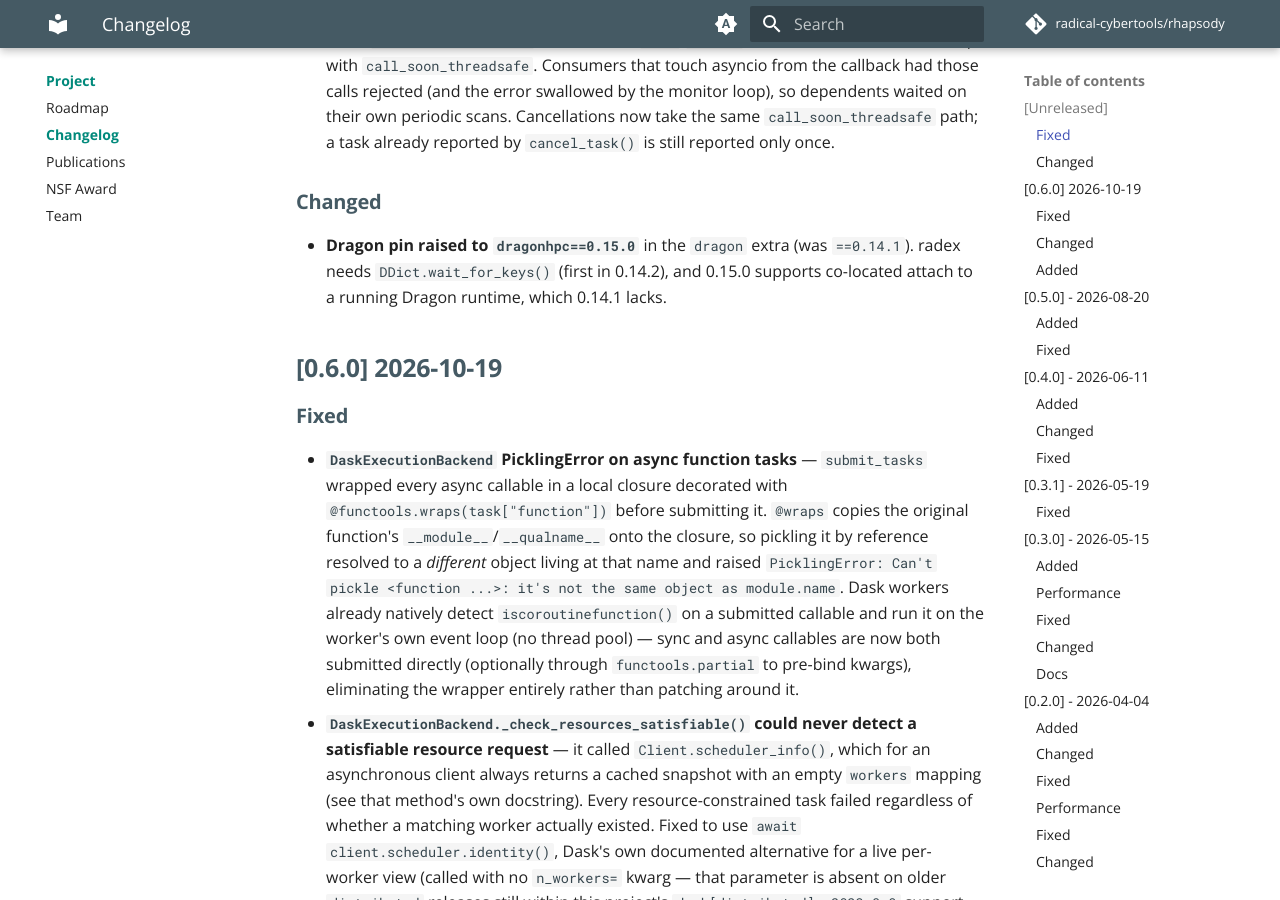
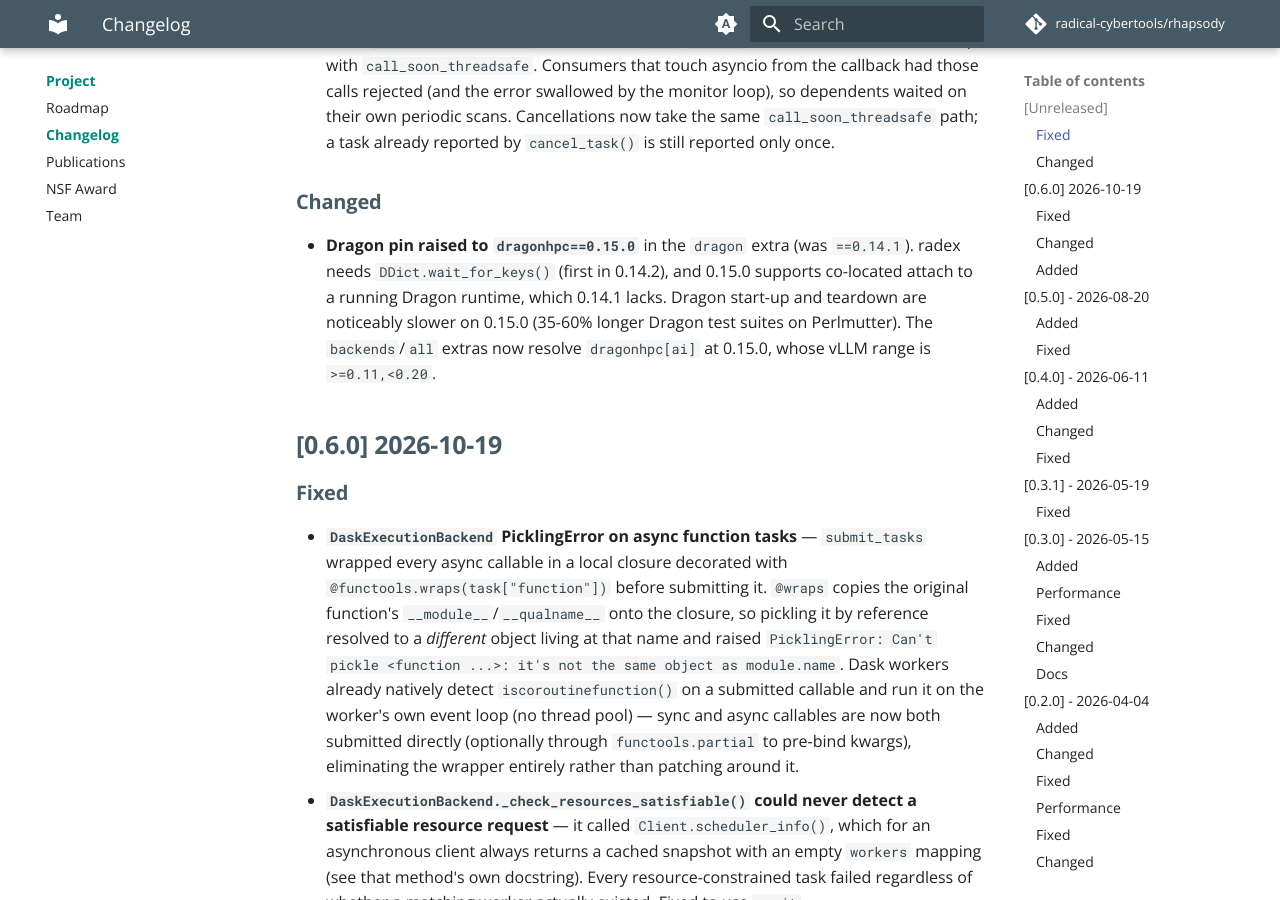
Before and after one commit to radical-cybertools/rhapsody, an MkDocs documentation site: the page built from docs/changelogs.md, in a window 1280 px wide and 900 px high, scrolled down 374 px. Built offline with MkDocs 1.6.1 and Material for MkDocs 9.7.7, drawn with Linux system fonts in a browser that asks for light colours; comment, search, counter and statistics services are not loaded.

Commit message:
docs: review round 1 for the Dragon 0.15.0 pin
- test-hpc README: workers need PYTHONPATH set to the suite dir;
  pytest.ini does not set pythonpath and could not reach workers anyway
- docs/ai: Python >= 3.11 (dragonhpc requirement)
- CHANGELOG: slower Dragon start-up/teardown; [ai] resolution via
  backends/all

Co-Authored-By: Claude Opus 5.5 <noreply@anthropic.com>

```diff
--- a/CHANGELOG.md
+++ b/CHANGELOG.md
@@ -20,6 +20,9 @@
 - **Dragon pin raised to `dragonhpc==0.15.0`** in the `dragon` extra (was
   `==0.14.1`). radex needs `DDict.wait_for_keys()` (first in 0.14.2), and 0.15.0
   supports co-located attach to a running Dragon runtime, which 0.14.1 lacks.
+  Dragon start-up and teardown are noticeably slower on 0.15.0 (35-60% longer
+  Dragon test suites on Perlmutter). The `backends`/`all` extras now resolve
+  `dragonhpc[ai]` at 0.15.0, whose vLLM range is `>=0.11,<0.20`.
 
 ## [0.6.0] 2026-10-19
 
```
Also changed, not shown: docs/ai/index.md (+1 -1 lines), 1 other file.
